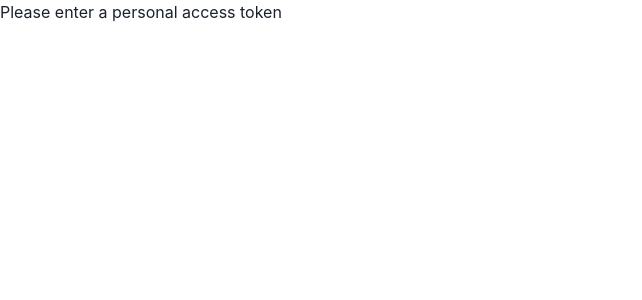
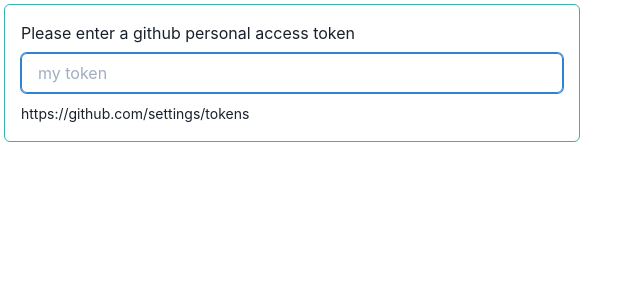
Before and after one commit to xataio/openapi-codegen-github-demo, a React (Vite) app: page / in a window 1280 px wide. Shown: the top 300 px of the page, without its empty margins (0-642 px from the left). Built offline with nearby package versions, Linux system fonts and the light colour scheme.

Commit message:
Add a bit of style

```diff
--- a/src/App.tsx
+++ b/src/App.tsx
@@ -1,3 +1,19 @@
+import {
+  Alert,
+  AlertIcon,
+  Box,
+  CircularProgress,
+  Flex,
+  Input,
+  InputGroup,
+  InputRightElement,
+  Link,
+  List,
+  ListIcon,
+  ListItem,
+  Spinner,
+  Text,
+} from "@chakra-ui/react";
 import { useState } from "react";
 import { QueryClient, QueryClientProvider, useQueryClient } from "react-query";
 import { useSearchUsers } from "./github/githubComponents";
@@ -28,26 +44,37 @@ function Users() {
 
   if (error) {
     return (
-      <div>
-        <p>{error.message}</p>
-        <a href={error.documentation_url}>Documentation</a>
-      </div>
+      <Alert status="error">
+        <AlertIcon />
+        <Text>{error.message}</Text>
+        <Link href={error.documentation_url}>Documentation</Link>
+      </Alert>
     );
   }
 
   return (
-    <div>
-      <input value={q} onChange={(e) => setQ(e.target.value)} />
-      {isLoading ? (
-        <div>Loading…</div>
-      ) : (
-        <ul>
-          {data?.items.map((item) => (
-            <li key={item.id}>{item.login}</li>
-          ))}
-        </ul>
-      )}
-    </div>
+    <Box width="lg" borderRadius="md" margin="1" padding="4">
+      <InputGroup>
+        <Input
+          placeholder="username"
+          value={q}
+          onChange={(e) => setQ(e.target.value)}
+        />
+        {isLoading && (
+          <InputRightElement
+            children={<Spinner color="teal.400" size="sm" />}
+          />
+        )}
+      </InputGroup>
+      <List spacing={3} padding="2">
+        {data?.items.map((item) => (
+          <ListItem key={item.id}>🙂 {item.login}</ListItem>
+        ))}
+        {data?.items.length === 0 && (
+          <ListItem>🙈 Nobody found with this username</ListItem>
+        )}
+      </List>
+    </Box>
   );
 }
 
--- a/src/useAuth.tsx
+++ b/src/useAuth.tsx
@@ -1,3 +1,4 @@
+import { Box, Button, Input, Link, Text } from "@chakra-ui/react";
 import React, { createContext, useContext, useState } from "react";
 import { useQueryClient } from "react-query";
 
@@ -16,7 +17,11 @@ export function AuthProvider({ children }: { children: React.ReactNode }) {
       {token ? (
         <>
           {children}
-          <button
+          <Button
+            position="absolute"
+            top="2"
+            right="2"
+            colorScheme="teal"
             onClick={() => {
               setToken(null);
               localStorage.removeItem(key);
@@ -24,11 +29,18 @@ export function AuthProvider({ children }: { children: React.ReactNode }) {
               queryClient.invalidateQueries([]);
             }}
           >
-            Clear token
-          </button>
+            Disconnect
+          </Button>
         </>
       ) : (
-        <div>
+        <Box
+          width="xl"
+          borderRadius="md"
+          borderColor="teal.400"
+          borderWidth="thin"
+          margin="1"
+          padding="4"
+        >
           <form
             onSubmit={(e) => {
               e.preventDefault();
@@ -36,13 +48,19 @@ export function AuthProvider({ children }: { children: React.ReactNode }) {
               localStorage.setItem(key, draftToken);
             }}
           >
-            <p>Please enter a personal access token</p>
-            <input
+            <Text>Please enter a github personal access token</Text>
+            <Input
+              autoFocus
+              marginY="2"
+              placeholder="my token"
               value={draftToken}
               onChange={(e) => setDraftToken(e.target.value)}
-            ></input>
+            ></Input>
+            <Link fontSize="sm" href="https://github.com/settings/tokens">
+              https://github.com/settings/tokens
+            </Link>
           </form>
-        </div>
+        </Box>
       )}
     </authContext.Provider>
   );
--- a/vite.config.ts
+++ b/vite.config.ts
@@ -1,7 +1,7 @@
-import { defineConfig } from 'vite'
-import react from '@vitejs/plugin-react'
+import { defineConfig } from "vite";
+import react from "@vitejs/plugin-react";
 
 // https://vitejs.dev/config/
 export default defineConfig({
-  plugins: [react()]
-})
+  plugins: [react()],
+});
```
